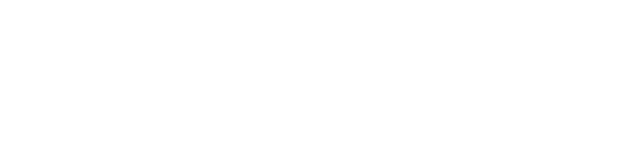
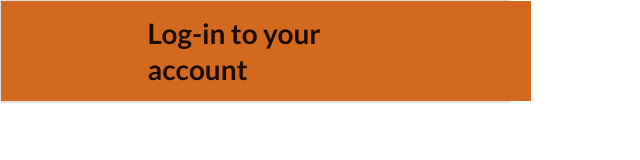
Before and after one commit to AliAgh123/semantic-ui, a plain HTML site: page login-page/login.html in a window 1280 px wide. Shown: the whole page, without its empty margins (0-640 px from the left). Drawn offline with nearby package versions, Linux system fonts and the light colour scheme.

Commit message:
started with login page

```diff
--- a/login-page/login.html
+++ b/login-page/login.html
@@ -14,5 +14,19 @@
 		/>
 		<title>login page - AidNet</title>
 	</head>
-	<body></body>
+	<body>
+		<header>
+			<div class="ui center aligned segment" style="width: 40%">
+				<h1 class="ui center aligned header">
+					<div
+						class="ui stackable two column centered grid"
+						style="background-color: chocolate; width: 110%"
+					>
+						<div class="column">Log-in to your account</div>
+					</div>
+				</h1>
+			</div>
+		</header>
+		<script src="https://cdn.jsdelivr.net/npm/semantic-ui@2.4.2/dist/semantic.min.js"></script>
+	</body>
 </html>
```
